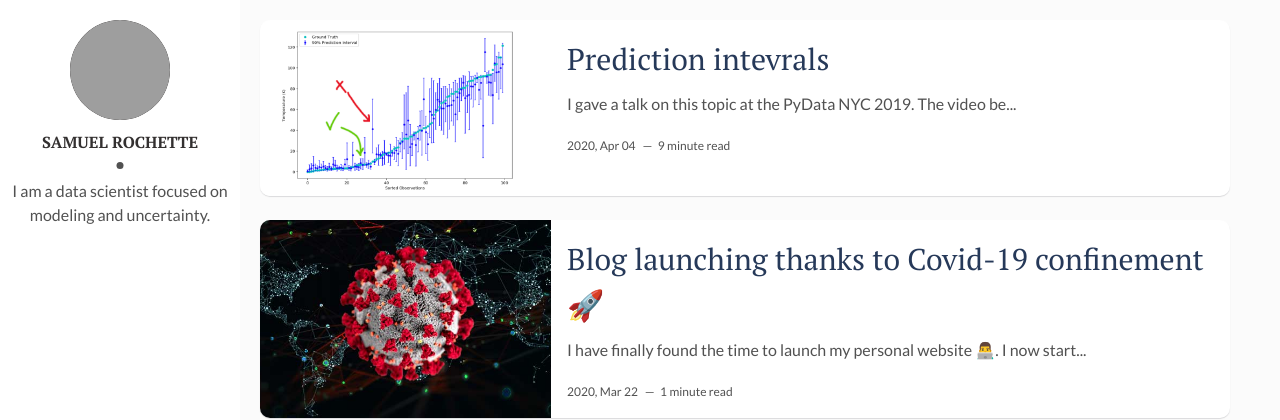
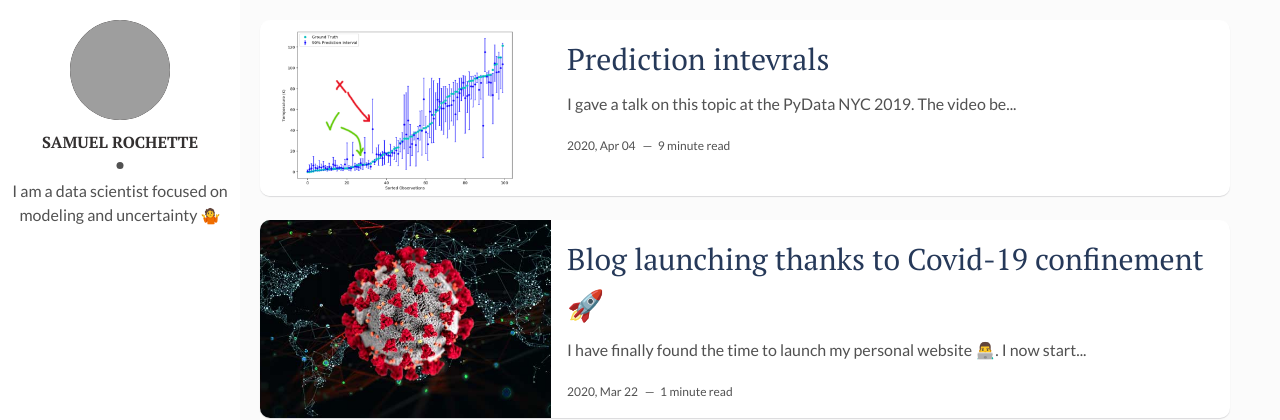
Before and after one commit to Saxamos/Saxamos.github.io, a Jekyll site: the page built from index.html, in a window 1280 px wide. Shown: the top 420 px of the page. Built offline with Jekyll 4.4.1, drawn with Linux system fonts in a browser that asks for light colours; the list of posts is cut into pages by our own code; grey boxes are pictures that could not be loaded.

```diff
--- a/_config.yml
+++ b/_config.yml
@@ -9,7 +9,7 @@ site-twitter: Sasamos
 # Author Settings
 author: Samuel Rochette
 author-img: sam.png
-about-author: I am a data scientist focused on modeling and uncertainty.
+about-author: I am a data scientist focused on modeling and uncertainty 🤷‍
 social-twitter: Sasamos
 social-facebook: srochette
 social-github: Saxamos
```
